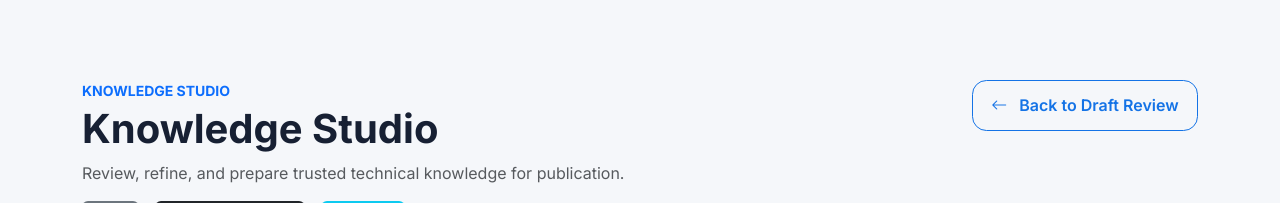
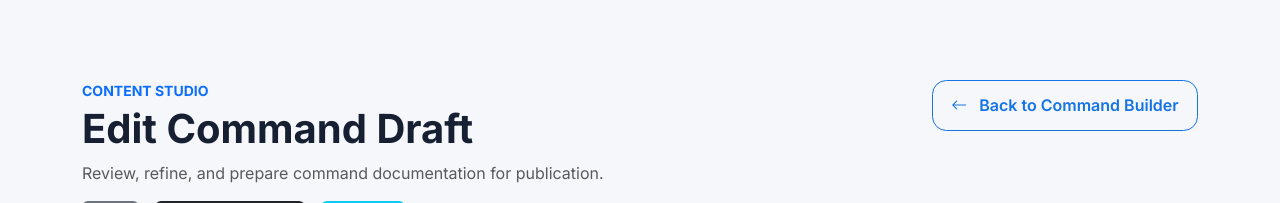
Before and after one commit to grgdougall-crypto/Gnojo, a Flask app: template app/templates/command_builder_edit.html in a window 1280 px wide. Shown: the part 69-272 px from the top of the page. Run offline with Flask 3, Linux system fonts and the light colour scheme; the template is opened without the code that fills it, so the values that code supplies are empty; parts of the project's set-up code (start-up, migrations or seed data) failed here and were passed over.

Commit message:
refactor(content): normalize authoring destination labels

```diff
--- a/app/templates/_curator_confusing_step_improvement.html
+++ b/app/templates/_curator_confusing_step_improvement.html
@@ -38,7 +38,7 @@
   </form>
   {% else %}
   <div class="curator-action-grid">
-    <a class="btn btn-primary" href="{{ url_for('curator_confusing_step_improvement_handoff', task_id=task.task_id, origin=task_origin, return_to=task_navigation.return_url) }}">Open affected step in Workflow Studio</a>
+    <a class="btn btn-primary" href="{{ url_for('curator_confusing_step_improvement_handoff', task_id=task.task_id, origin=task_origin, return_to=task_navigation.return_url) }}">Open affected step in Workflow Designer</a>
     {% if not proposal.published_version %}
     <form method="post" action="{{ url_for('curator_confusing_step_improvement', task_id=task.task_id) }}"><input type="hidden" name="origin" value="{{ task_origin }}"><input type="hidden" name="return_to" value="{{ task_navigation.return_url }}"><button class="btn btn-outline-primary" name="action" value="record_published">Record published version</button></form>
     {% else %}
--- a/app/templates/command_builder.html
+++ b/app/templates/command_builder.html
@@ -1,7 +1,7 @@
 {% extends "base.html" %}
 
 {% block title %}
-Knowledge Studio | Gnojo
+Command Builder | Gnojo
 {% endblock %}
 
 {% block content %}
@@ -14,11 +14,11 @@ Knowledge Studio | Gnojo
     >
         <div>
             <p class="text-uppercase text-primary small fw-bold mb-1">
-                Knowledge Studio
+                Content Studio
             </p>
 
             <h1 class="display-6 fw-bold mb-2">
-                Command Draft Generator
+                Command Builder
             </h1>
 
             <p class="text-muted mb-0">
--- a/app/templates/command_builder_edit.html
+++ b/app/templates/command_builder_edit.html
@@ -1,7 +1,7 @@
 {% extends "base.html" %}
 
 {% block title %}
-Knowledge Studio | Gnojo
+Command Builder | Gnojo
 {% endblock %}
 
 {% block content %}
@@ -14,15 +14,15 @@ Knowledge Studio | Gnojo
     >
         <div>
             <p class="text-uppercase text-primary small fw-bold mb-1">
-                Knowledge Studio
+                Content Studio
             </p>
 
             <h1 class="display-6 fw-bold mb-2">
-    Knowledge Studio
+    Edit Command Draft
 </h1>
 
             <p class="text-muted mb-3">
-    Review, refine, and prepare trusted technical knowledge for publication.
+    Review, refine, and prepare command documentation for publication.
 </p>
 
 <div class="d-flex flex-wrap gap-3">
@@ -50,7 +50,7 @@ Knowledge Studio | Gnojo
             href="{{ url_for('command_builder') }}"
         >
             <i class="bi bi-arrow-left me-2"></i>
-            Back to Draft Review
+            Back to Command Builder
         </a>
     </div>
 
--- a/app/templates/content_quality.html
+++ b/app/templates/content_quality.html
@@ -25,7 +25,7 @@
                 <span class="quality-priority">{{ item.priority|title }}</span>
                 <div class="quality-issue__body"><span>{{ item.workflow_name }}</span><h3>{{ item.title }}</h3><p>{{ item.detail }}</p>{% if item.node_id %}<small>Step: {{ item.node_id|friendly_node }}</small>{% endif %}</div>
                 <div class="quality-issue__actions">
-                    {% if item.filename %}<a class="btn btn-sm btn-primary" href="{{ url_for('workflow_editor', filename=item.filename, node=item.node_id, return_to=request.full_path.rstrip('?')) }}" aria-label="{% if item.node_id %}Open {{ item.workflow_name }} affected step in Workflow Studio{% else %}Open {{ item.workflow_name }} in Workflow Studio{% endif %}">{% if item.node_id %}Open affected step{% else %}Open in Workflow Studio{% endif %}</a>{% else %}<a class="btn btn-sm btn-outline-primary" href="{{ url_for('wizard', workflow=item.workflow_id, restart='1') }}" aria-label="Run {{ item.workflow_name }} workflow">Run workflow</a>{% endif %}
+                    {% if item.filename %}<a class="btn btn-sm btn-primary" href="{{ url_for('workflow_editor', filename=item.filename, node=item.node_id, return_to=request.full_path.rstrip('?')) }}" aria-label="{% if item.node_id %}Open {{ item.workflow_name }} affected step in Workflow Designer{% else %}Open {{ item.workflow_name }} in Workflow Designer{% endif %}">{% if item.node_id %}Open affected step{% else %}Open in Workflow Designer{% endif %}</a>{% else %}<a class="btn btn-sm btn-outline-primary" href="{{ url_for('wizard', workflow=item.workflow_id, restart='1') }}" aria-label="Run {{ item.workflow_name }} workflow">Run workflow</a>{% endif %}
                     {% if item.kind == 'confusing_step' %}
                         {% if item.curator_task_id %}<a class="btn btn-sm btn-outline-secondary" href="{{ url_for('curator_task_detail', task_id=item.curator_task_id) }}">Tracked by Curator</a>
                         {% else %}<form method="post" action="{{ url_for('send_confusing_step_to_curator') }}"><input type="hidden" name="workflow_id" value="{{ item.workflow_id }}"><input type="hidden" name="node_id" value="{{ item.node_id }}"><button class="btn btn-sm btn-outline-primary" type="submit">Send to Curator</button></form>{% endif %}
@@ -51,7 +51,7 @@
                     <td>{{ workflow.clarity ~ '/5' if workflow.clarity is not none else '—' }}</td>
                     <td><span class="coverage-value {% if workflow.knowledge_coverage < 25 %}coverage-value--low{% endif %}">{{ workflow.knowledge_coverage }}%</span></td>
                     <td><span class="coverage-value {% if workflow.learning_coverage < 50 %}coverage-value--low{% endif %}">{{ workflow.learning_coverage }}%</span></td>
-                    <td>{% if workflow.filename %}<a href="{{ url_for('workflow_editor', filename=workflow.filename, return_to=request.full_path.rstrip('?')) }}" aria-label="Open {{ workflow.name }} in Workflow Studio">Open in Workflow Studio</a>{% else %}<a href="{{ url_for('wizard', workflow=workflow.workflow_id, restart='1') }}" aria-label="Run {{ workflow.name }} workflow">Run workflow</a>{% endif %}</td>
+                    <td>{% if workflow.filename %}<a href="{{ url_for('workflow_editor', filename=workflow.filename, return_to=request.full_path.rstrip('?')) }}" aria-label="Open {{ workflow.name }} in Workflow Designer">Open in Workflow Designer</a>{% else %}<a href="{{ url_for('wizard', workflow=workflow.workflow_id, restart='1') }}" aria-label="Run {{ workflow.name }} workflow">Run workflow</a>{% endif %}</td>
                 </tr>{% endfor %}</tbody>
             </table>
         </div>
--- a/app/templates/content_studio.html
+++ b/app/templates/content_studio.html
@@ -167,7 +167,7 @@
                     </h3>
 
                     <p class="text-muted mt-auto mb-0">
-                        Use reviewed automation and diagnostic scripts.
+                        Build and review automation and diagnostic scripts.
                     </p>
 
                     <span class="btn btn-outline-info mt-4">Open Script Builder</span>
--- a/app/templates/publish_success.html
+++ b/app/templates/publish_success.html
@@ -119,7 +119,7 @@ Publication Review | Gnojo
             class="btn btn-outline-secondary"
         >
             <i class="bi bi-arrow-left me-2"></i>
-            Back to Knowledge Studio
+            Back to Command Builder
         </a>
 
         <button
--- a/app/templates/publish_validation.html
+++ b/app/templates/publish_validation.html
@@ -52,7 +52,7 @@ Publish Validation | Gnojo
             class="btn btn-primary"
             href="{{ url_for('edit_command_draft') }}"
         >
-            Return to Knowledge Studio
+            Return to Command Builder
         </a>
 
     </div>
--- a/app/templates/published_command.html
+++ b/app/templates/published_command.html
@@ -441,7 +441,7 @@
                     href="{{ url_for('edit_command_draft') }}"
                 >
                     <i class="bi bi-pencil-square me-2"></i>
-                    Open in Knowledge Studio
+                    Open in Command Builder
                 </a>
             </div>
 
```
Also changed, not shown: app/templates/knowledge_center.html (+5 -5 lines), tests/test_content_quality.py (+3 -3 lines), tests/test_curator_confusing_step_improvement.py (+3 -3 lines), tests/test_landing_page_actions.py (+11 -1 lines), tests/test_script_builder.py (+2 -0 lines).
